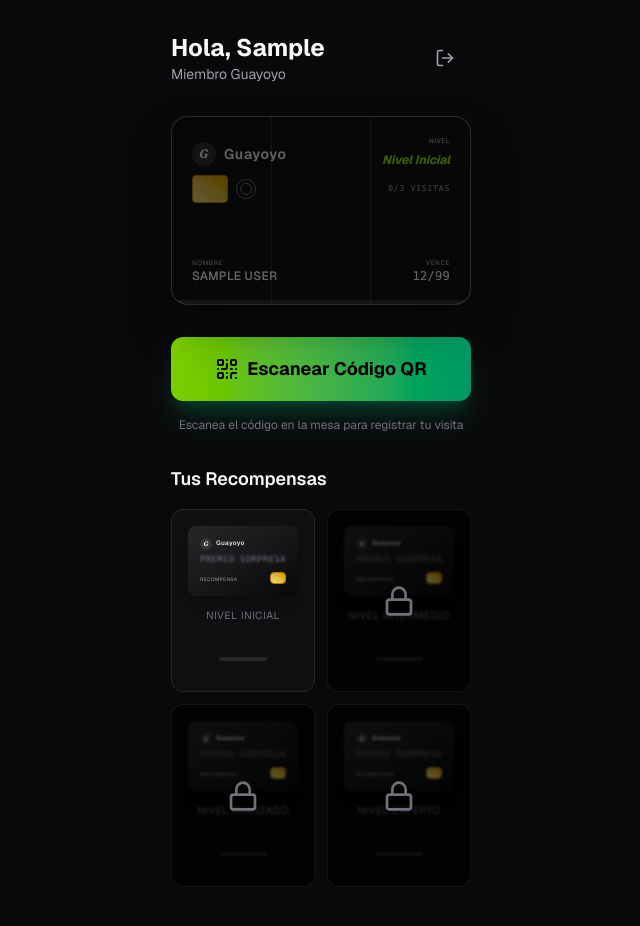
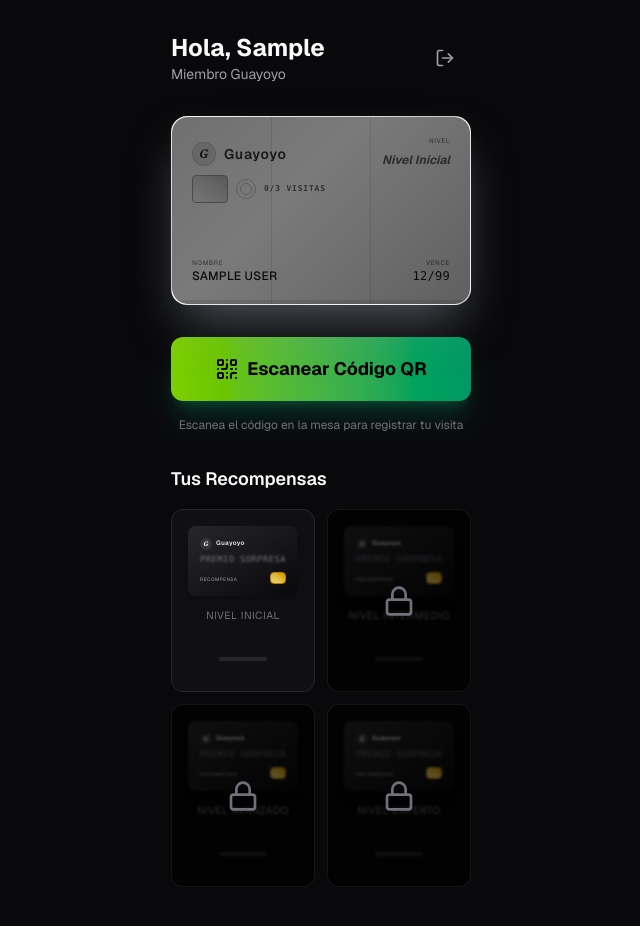
Before and after one commit to Waiharrington/guayoyo-loyalty, a Next.js app: page /dashboard in a window 1280 px wide. Shown: the top 926 px of the page, without its empty margins (319-959 px from the left). Built offline with nearby package versions, Linux system fonts and the light colour scheme; no server answers; the database is empty; sample sign-in values are in the browser's storage.

Commit message:
Redesign card to Silver/Platinum Amex style

```diff
--- a/app/dashboard/page.tsx
+++ b/app/dashboard/page.tsx
@@ -75,28 +75,26 @@ function DashboardContent() {
     const [isScanning, setIsScanning] = useState(false);
 
     useEffect(() => {
-        let scanner: any;
+        let html5QrCode: any;
         if (isScanning && user) {
-            import("html5-qrcode").then(({ Html5QrcodeScanner }) => {
+            import("html5-qrcode").then(({ Html5Qrcode }) => {
                 if (!isScanning) return;
 
-                scanner = new Html5QrcodeScanner(
-                    "reader",
-                    {
-                        fps: 20, // Increased from 10 to 20 for faster feedback
-                        qrbox: { width: 250, height: 250 },
-                        videoConstraints: {
-                            facingMode: { exact: "environment" } // Force back camera
-                        }
-                    },
-                    /* verbose= */ false
-                );
+                html5QrCode = new Html5Qrcode("reader");
 
-                scanner.render(
+                const config = { fps: 20, qrbox: { width: 250, height: 250 } };
+
+                html5QrCode.start(
+                    { facingMode: "environment" },
+                    config,
                     (decodedText: string) => {
                         if (decodedText === "GUAYOYO_SECRET_V1") {
-                            scanner.clear();
-                            setIsScanning(false);
+                            // Stop scanning
+                            html5QrCode.stop().then(() => {
+                                html5QrCode.clear();
+                                setIsScanning(false);
+                            }).catch((err: any) => console.error(err));
+
                             addVisit();
 
                             // Confetti check
@@ -123,19 +121,19 @@ function DashboardContent() {
                             console.warn("Invalid QR", decodedText);
                         }
                     },
-                    (error: any) => {
-                        // console.warn(error);
+                    (errorMessage: any) => {
+                        // console.log(errorMessage);
                     }
-                );
+                ).catch((err: any) => {
+                    console.error("Error starting scanner", err);
+                    setIsScanning(false);
+                });
+
             }).catch(console.error);
 
             return () => {
-                if (scanner) {
-                    try {
-                        scanner.clear().catch(console.error);
-                    } catch (e) {
-                        console.error("Error clearing scanner", e);
-                    }
+                if (html5QrCode?.isScanning) {
+                    html5QrCode.stop().then(() => html5QrCode.clear()).catch(console.error);
                 }
             };
         }
@@ -190,21 +188,23 @@ function DashboardContent() {
                         transition={{ type: "spring", stiffness: 260, damping: 20 }}
                     >
                         <Card
-                            className={`relative overflow-hidden border-0 w-full aspect-[1.586/1] h-auto flex flex-col justify-between shadow-2xl rounded-2xl p-5 ${level.isVip ? 'shadow-yellow-500/50' : 'bg-gradient-to-br from-zinc-800 to-zinc-950 shadow-black/50'}`}
-                            style={level.isVip ? {
-                                background: 'linear-gradient(135deg, #FDB931 0%, #FFD700 50%, #FDB931 100%)',
+                            className={`relative overflow-hidden border-0 w-full aspect-[1.586/1] h-auto flex flex-col justify-between shadow-2xl rounded-2xl p-5 ${level.isVip ? 'shadow-yellow-500/50' : 'shadow-gray-400/50'}`}
+                            style={{
+                                background: level.isVip
+                                    ? 'linear-gradient(135deg, #FDB931 0%, #FFD700 50%, #FDB931 100%)'
+                                    : 'linear-gradient(135deg, #e0e0e0 0%, #f5f5f5 40%, #c0c0c0 100%)', // Silver Metallic / Platinum
                                 color: 'black'
-                            } : {}}
+                            }}
                         >
                             {/* Texture / Noise */}
-                            <div className={`absolute inset-0 opacity-30 bg-noise pointer-events-none ${level.isVip ? 'invert opacity-10' : ''}`} />
+                            <div className={`absolute inset-0 opacity-20 bg-noise pointer-events-none ${level.isVip ? 'invert opacity-10' : ''}`} />
 
                             {/* Visual Progress Overlay (Locked Sections) */}
                             <div className="absolute inset-0 z-20 flex w-full h-full pointer-events-none rounded-2xl overflow-hidden">
                                 {Array.from({ length: required }).map((_, i) => (
                                     <div
                                         key={i}
-                                        className={`flex-1 border-r border-white/5 last:border-r-0 transition-all duration-500 ${i < progress ? 'bg-transparent' : 'bg-black/60 function-grayscale backdrop-blur-[0.5px]'
+                                        className={`flex-1 border-r border-black/10 last:border-r-0 transition-all duration-500 ${i < progress ? 'bg-transparent' : 'bg-black/50 backdrop-grayscale'
                                             }`}
                                     />
                                 ))}
@@ -213,16 +213,16 @@ function DashboardContent() {
                             {/* Top Row: Brand & Level */}
                             <div className="relative z-10 flex justify-between items-center">
                                 <div className="flex items-center gap-2">
-                                    <div className="w-6 h-6 rounded-full bg-white/10 flex items-center justify-center backdrop-blur-md">
-                                        <span className="font-bold font-serif italic text-white text-xs">G</span>
+                                    <div className="w-6 h-6 rounded-full bg-black/10 flex items-center justify-center backdrop-blur-md border border-black/10">
+                                        <span className="font-bold font-serif italic text-black/80 text-xs">G</span>
                                     </div>
-                                    <span className="font-semibold tracking-wider text-white/90 text-sm">Guayoyo</span>
+                                    <span className="font-semibold tracking-wider text-black/80 text-sm">Guayoyo</span>
                                 </div>
                                 <div className="text-right">
-                                    <span className="block text-[0.4rem] uppercase tracking-widest opacity-70">
+                                    <span className="block text-[0.4rem] uppercase tracking-widest opacity-60 text-black">
                                         {level.isVip ? 'ESTATUS' : 'NIVEL'}
                                     </span>
-                                    <span className={`font-bold italic text-xs ${level.isVip ? 'text-black' : 'text-lime-400'}`}>
+                                    <span className={`font-bold italic text-xs ${level.isVip ? 'text-black' : 'text-emerald-700'}`}>
                                         {level.name}
                                     </span>
                                 </div>
@@ -234,29 +234,29 @@ function DashboardContent() {
                                     <p className="font-black text-2xl italic tracking-tighter text-black/10 absolute top-0.5 left-0.5 w-full">
                                         10% OFF
                                     </p>
-                                    <p className="font-black text-2xl italic tracking-tighter text-white drop-shadow-md">
+                                    <p className="font-black text-2xl italic tracking-tighter text-black drop-shadow-sm">
                                         10% OFF
                                     </p>
                                 </div>
                             )}
 
                             {/* Chip & Signal & Progress Text */}
-                            <div className="relative z-10 flex items-center justify-between mt-1">
+                            <div className="relative z-10 flex items-center gap-2 mt-1">
                                 <div className="flex items-center gap-2">
                                     <div className="w-9 h-7 rounded bg-gradient-to-tr from-yellow-200 to-yellow-500 border border-yellow-600 shadow-inner opacity-90" />
-                                    <div className="w-5 h-5 rounded-full border border-white/30 flex items-center justify-center">
-                                        <div className="w-3 h-3 rounded-full border border-white/30" />
+                                    <div className="w-5 h-5 rounded-full border border-black/20 flex items-center justify-center">
+                                        <div className="w-3 h-3 rounded-full border border-black/20" />
                                     </div>
                                 </div>
-                                {/* Visit Count moved here to avoid overlap at bottom */}
-                                <div className="text-[0.5rem] text-white/50 font-mono tracking-widest">
+                                {/* Visit Count */}
+                                <div className="text-[0.5rem] text-black/60 font-mono tracking-widest font-semibold">
                                     {progress}/{required} VISITAS
                                 </div>
                             </div>
 
                             {/* Card Number (Cedula) */}
                             <div className="relative z-10 mt-auto mb-2">
-                                <p className="font-mono text-lg sm:text-xl tracking-widest text-white shadow-black drop-shadow-md">
+                                <p className="font-mono text-lg sm:text-xl tracking-widest text-black/90 shadow-white drop-shadow-sm">
                                     {user.cedula}
                                 </p>
                             </div>
@@ -264,19 +264,19 @@ function DashboardContent() {
                             {/* Bottom Row: Details */}
                             <div className="relative z-10 flex justify-between items-end">
                                 <div className="flex flex-col">
-                                    <span className="text-[0.4rem] uppercase tracking-widest opacity-60">NOMBRE</span>
-                                    <span className="font-medium tracking-wide uppercase truncate max-w-[120px] text-[0.65rem] sm:text-xs">{user.name}</span>
+                                    <span className="text-[0.4rem] uppercase tracking-widest opacity-60 text-black">NOMBRE</span>
+                                    <span className="font-medium tracking-wide uppercase truncate max-w-[120px] text-[0.65rem] sm:text-xs text-black/90">{user.name}</span>
                                 </div>
                                 <div className="flex flex-col items-end">
-                                    <span className="text-[0.4rem] uppercase tracking-widest opacity-60">VENCE</span>
-                                    <span className="font-medium tracking-wide font-mono text-[0.65rem] sm:text-xs">
+                                    <span className="text-[0.4rem] uppercase tracking-widest opacity-60 text-black">VENCE</span>
+                                    <span className="font-medium tracking-wide font-mono text-[0.65rem] sm:text-xs text-black/90">
                                         {user.createdAt ? new Date(user.createdAt).toLocaleDateString('es-ES', { month: '2-digit', year: '2-digit' }) : '12/99'}
                                     </span>
                                 </div>
                             </div>
 
                             {/* Progress Strip (Subtle) */}
-                            <div className="absolute bottom-0 left-0 right-0 h-1 bg-white/10">
+                            <div className="absolute bottom-0 left-0 right-0 h-1 bg-black/10">
                                 <div
                                     className={`h-full bg-gradient-to-r ${level.color}`}
                                     style={{ width: `${percent}%` }}
@@ -450,20 +450,73 @@ function DashboardContent() {
 
             {/* Scanner Overlay */}
             {isScanning && (
-                <div className="fixed inset-0 z-[9999] bg-black flex flex-col items-center justify-center p-4">
+                <div className="fixed inset-0 z-[9999] bg-black flex flex-col items-center justify-center">
+                    {/* CSS for Scan Animation */}
+                    <style jsx global>{`
+                        @keyframes scan-line {
+                            0% { top: 0%; opacity: 0; }
+                            10% { opacity: 1; }
+                            90% { opacity: 1; }
+                            100% { top: 100%; opacity: 0; }
+                        }
+                        .animate-scan {
+                            animation: scan-line 2s linear infinite;
+                        }
+                    `}</style>
+
                     <Button
                         variant="ghost"
-                        className="absolute top-4 right-4 text-white z-50"
+                        className="absolute top-4 right-4 text-white z-50 rounded-full bg-black/20 backdrop-blur-md"
                         onClick={() => setIsScanning(false)}
                     >
                         <LogOut className="w-6 h-6" />
                     </Button>
-                    <div className="w-full max-w-md bg-white rounded-xl overflow-hidden relative">
-                        <div id="reader" className="w-full h-full" />
+
+                    <div className="relative w-full h-full bg-black">
+                        <div id="reader" className="w-full h-full object-cover" />
+
+                        {/* Overlay with "Cutout" effect using borders */}
+                        <div className="absolute inset-0 z-10 pointer-events-none flex flex-col items-center justify-center">
+                            {/* Dark Background Mask */}
+                            <div className="absolute inset-0 bg-black/60 z-0" />
+
+                            {/* Clear Center Area */}
+                            <div className="relative z-10 w-72 h-72 sm:w-80 sm:h-80 bg-transparent box-content border-0">
+                                {/* The "Hole" uses a massive shadow to create the mask effect effectively if mask-image isn't used,
+                                    but simpler approach is just relative z-index or the borders method above.
+                                    Actually, the simplest reliable way for a cutout is a hard transparent border or generic absolute divs.
+                                    Let's stick to the styling requested: "Green Frame".
+                                */}
+
+                                {/* We fake the cutout by relying on the fact that the transparent div sits on top of the darkened bg?
+                                    No, a standard semi-transparent div covers everything.
+                                    To get a "hole", we usually use a border widely, or SVG mask.
+                                    Let's use a simpler "Frame only" on top of a lighter dark bg, or a clip-path.
+
+                                    User Reference: Black BG with a SQUARE VIEWPORT.
+                                    Implementation:
+                                    Full screen video.
+                                    Overlay Div with: border-[100vmax] border-black/60.
+                                */}
+                                <div className="absolute -inset-[100vmax] border-[100vmax] border-black/60 pointer-events-none" />
+
+                                {/* Green Corners / Frame */}
+                                <div className="absolute inset-0 border-2 border-emerald-500/50 rounded-3xl overflow-hidden">
+                                    <div className="absolute top-0 left-0 w-full h-1 bg-gradient-to-r from-transparent via-emerald-400 to-transparent shadow-[0_0_15px_#34d399] animate-scan" />
+                                </div>
+
+                                {/* Decorative Corners */}
+                                <div className="absolute -top-1 -left-1 w-12 h-12 border-t-[6px] border-l-[6px] border-emerald-500 rounded-tl-3xl z-20" />
+                                <div className="absolute -top-1 -right-1 w-12 h-12 border-t-[6px] border-r-[6px] border-emerald-500 rounded-tr-3xl z-20" />
+                                <div className="absolute -bottom-1 -left-1 w-12 h-12 border-b-[6px] border-l-[6px] border-emerald-500 rounded-bl-3xl z-20" />
+                                <div className="absolute -bottom-1 -right-1 w-12 h-12 border-b-[6px] border-r-[6px] border-emerald-500 rounded-br-3xl z-20" />
+                            </div>
+
+                            <p className="relative z-20 text-white mt-12 font-medium bg-black/40 px-4 py-2 rounded-full backdrop-blur-sm border border-white/10">
+                                Apunta la cámara al código QR
+                            </p>
+                        </div>
                     </div>
-                    <p className="text-white mt-4 text-sm text-center">
-                        Escanea el código QR proporcionado por el cajero
-                    </p>
                 </div>
             )}
         </div>
```
